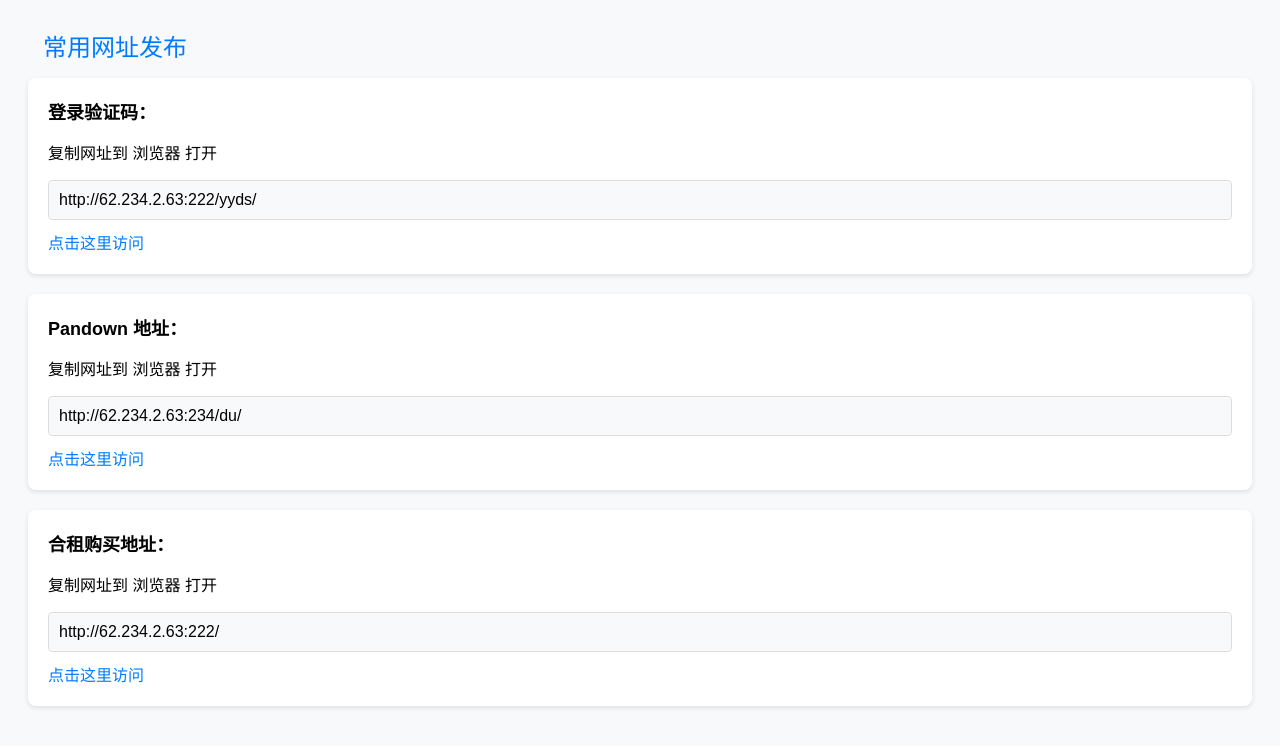
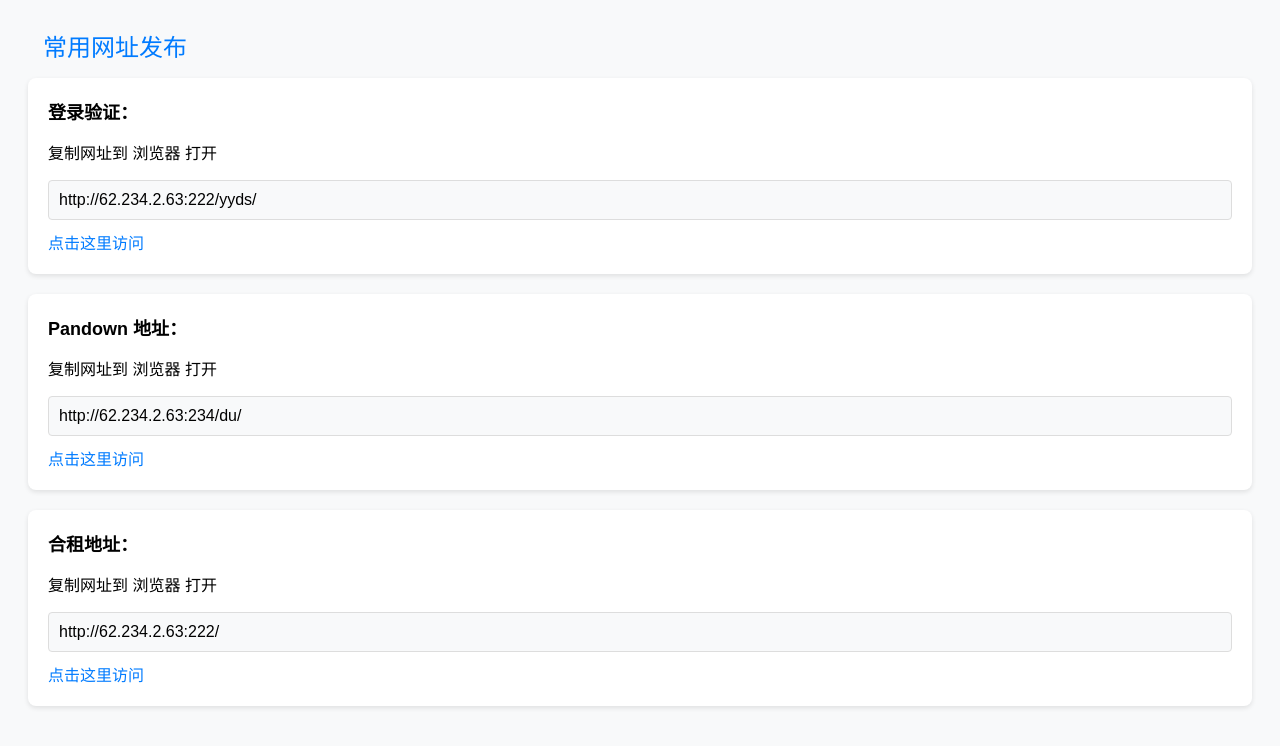
Before and after one commit to jp163/jp163.github.io, a plain HTML site: page index.html in a window 1280 px wide. Drawn offline with Linux system fonts and the light colour scheme.

Commit message:
Signed-off-by: yude268 <yude268@qq.com>

```diff
--- a/index.html
+++ b/index.html
@@ -50,7 +50,7 @@
     <div class="title">常用网址发布</div>
 
     <div class="section">
-        <div class="instruction">登录验证码：</div>
+        <div class="instruction">登录验证：</div>
         <p>复制网址到 浏览器 打开</p>
         <div class="url-box">http://62.234.2.63:222/yyds/</div>
         <a href="https://yyd8.github.io/code?url=http://62.234.2.63:222/yyds/" class="link">点击这里访问</a>
@@ -64,7 +64,7 @@
     </div>
 
     <div class="section">
-        <div class="instruction">合租购买地址：</div>
+        <div class="instruction">合租地址：</div>
         <p>复制网址到 浏览器 打开</p>
         <div class="url-box">http://62.234.2.63:222/</div>
         <a href="https://yyd8.github.io/code?url=http://62.234.2.63:222/" class="link">点击这里访问</a>
```
